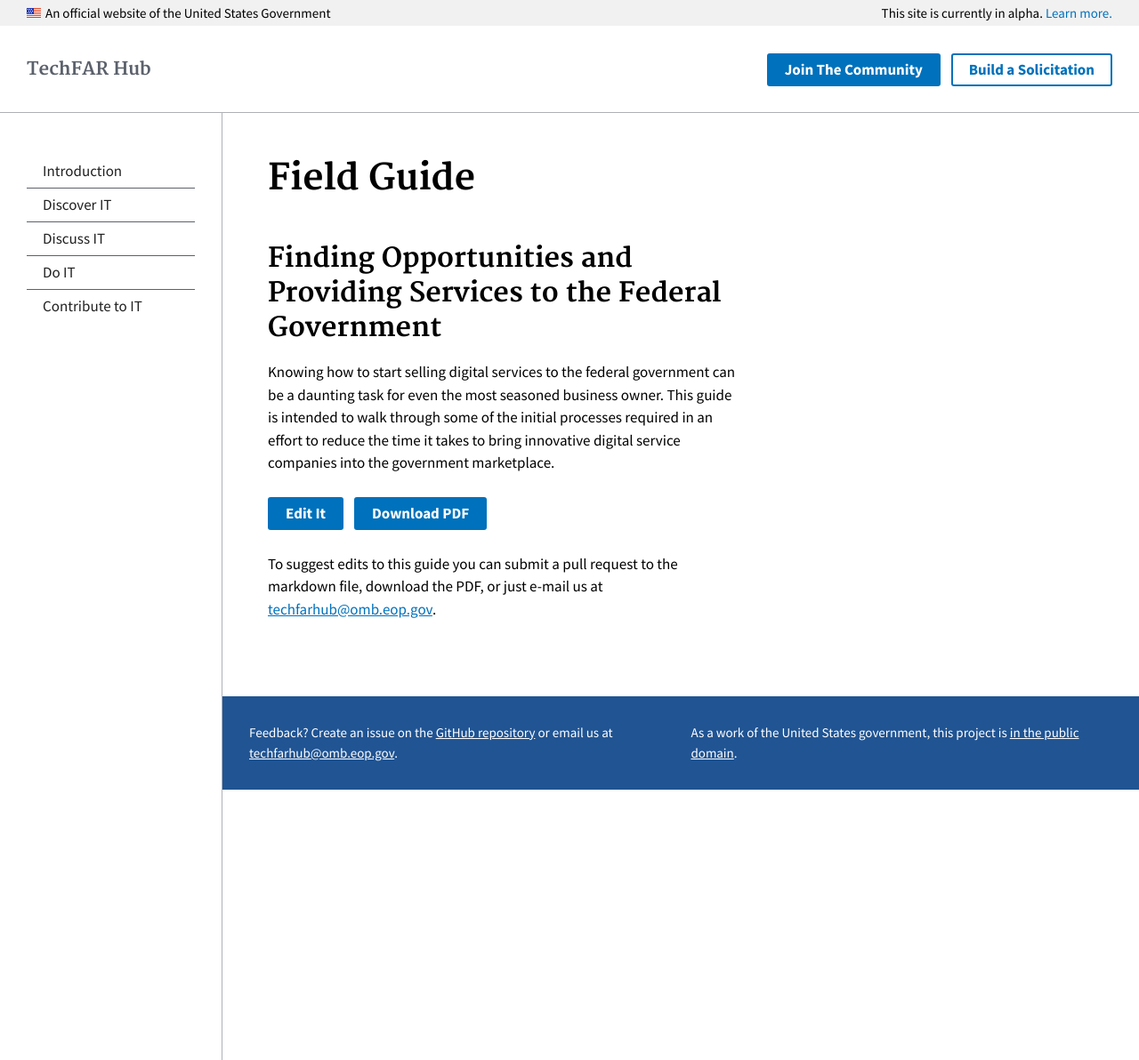
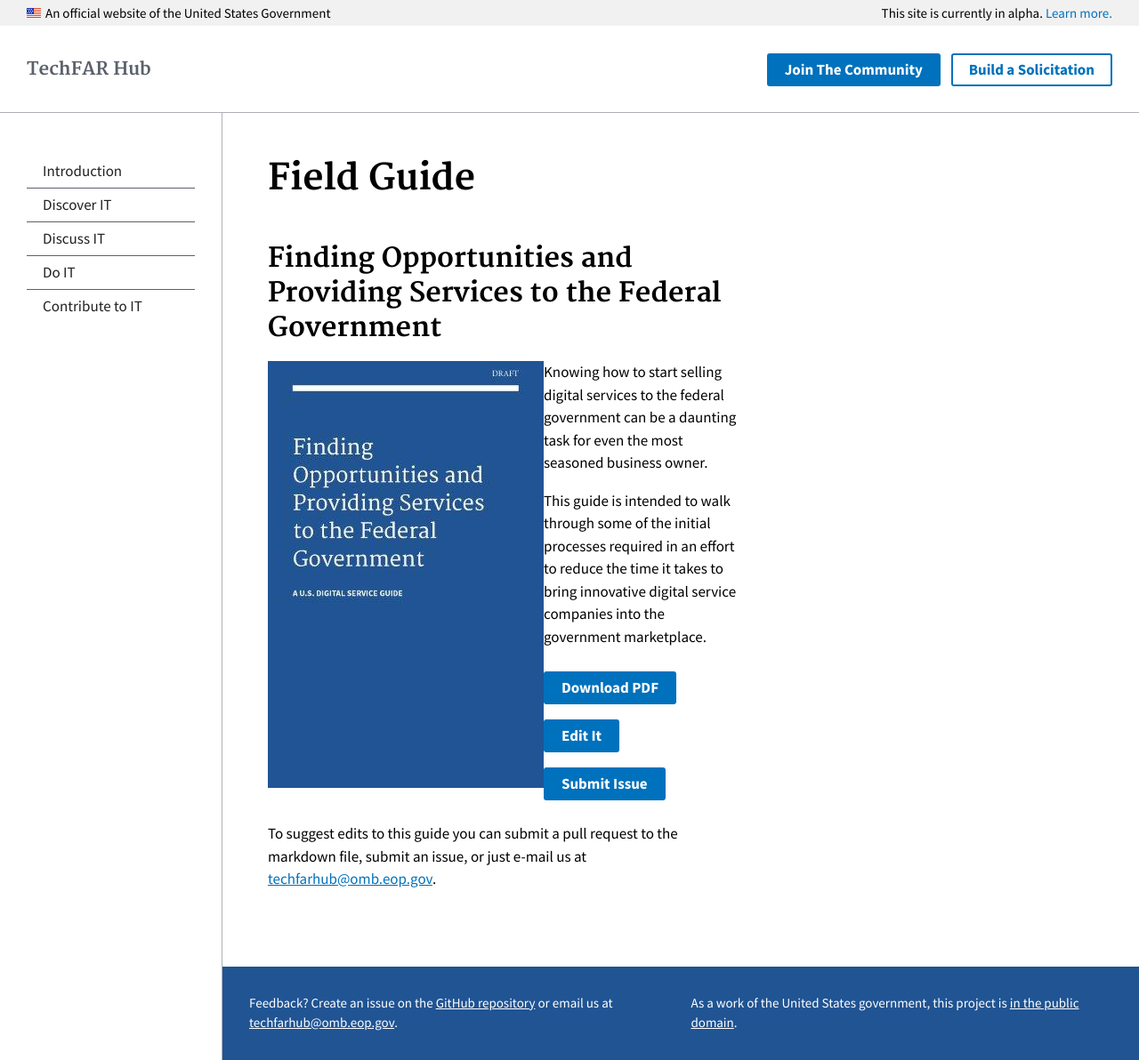
Before and after one commit to usds/techfar-hub, a Jekyll site: the page built from guide-landing/finding-opportunities.md, in a window 1280 px wide and 1192 px high. Shown: the whole window at 89% size. Built offline with Jekyll 4.4.1, drawn with Linux system fonts in a browser that asks for light colours.

Commit message:
Adding image of Guide and other tweaks

```diff
--- a/guide-landing/finding-opportunities.md
+++ b/guide-landing/finding-opportunities.md
@@ -7,8 +7,10 @@
 
 ## Finding Opportunities and Providing Services to the Federal Government
 
-Knowing how to start selling digital services to the federal government can be a daunting task for even the most seasoned business owner. This guide is intended to walk through some of the initial processes required in an effort to reduce the time it takes to bring innovative digital service companies into the government marketplace.
+<img align="left" src="https://github.com/usds/techfar-hub/blob/master/assets/img/Guide_Opportunities_Title.jpg" /> Knowing how to start selling digital services to the federal government can be a daunting task for even the most seasoned business owner.
 
-<a class="usa-button" type="button" target="blank" href="https://github.com/usds/techfar-hub/blob/master/docs/Finding-Opportunities-and-Providing-Services-to-the-Federal-Government-Guide.md">Edit It</a>  <a class="usa-button" type="button" target="blank" href="https://techfarhub.cio.gov/assets/files/ContractorHowToGuide_I_1.pdf">Download PDF</a>
+This guide is intended to walk through some of the initial processes required in an effort to reduce the time it takes to bring innovative digital service companies into the government marketplace.
 
-To suggest edits to this guide you can submit a pull request to the markdown file, download the PDF, or just e-mail us at  [techfarhub@omb.eop.gov](mailto:techfarhub@omb.eop.gov).
+<a class="usa-button" type="button" target="blank" href="https://techfarhub.cio.gov/assets/files/ContractorHowToGuide_I_1.pdf">Download PDF</a>  <a class="usa-button" type="button" target="blank" href="https://github.com/usds/techfar-hub/blob/master/docs/Finding-Opportunities-and-Providing-Services-to-the-Federal-Government-Guide.md">Edit It</a>  <a class="usa-button" type="button" target="blank" href="https://github.com/usds/techfar-hub/issues">Submit Issue</a>
+
+To suggest edits to this guide you can submit a pull request to the markdown file, submit an issue, or just e-mail us at  [techfarhub@omb.eop.gov](mailto:techfarhub@omb.eop.gov).
```
